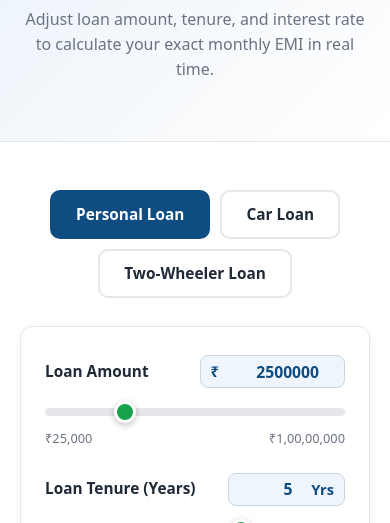
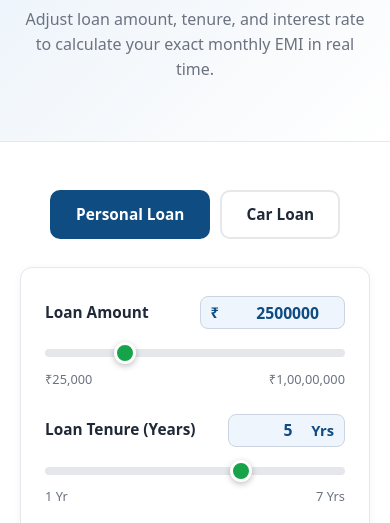
Before and after one commit to RohitDevLigri/umang-fincare, a plain HTML site: page emi-calculator.html in a window 390 px wide. Shown: the part 280-803 px from the top of the page. Drawn offline with Linux system fonts and the light colour scheme.

Commit message:
Fixed broken mobile css and dropdown scroll

```diff
--- a/emi-calculator.html
+++ b/emi-calculator.html
@@ -308,7 +308,6 @@
         <div class="calc-tabs" role="tablist" aria-label="Loan Type Tabs">
           <button type="button" class="calc-tab-btn active" role="tab" aria-selected="true" data-tab="personal">Personal Loan</button>
           <button type="button" class="calc-tab-btn" role="tab" aria-selected="false" data-tab="car">Car Loan</button>
-          <button type="button" class="calc-tab-btn" role="tab" aria-selected="false" data-tab="twowheeler">Two-Wheeler Loan</button>
         </div>
 
         <!-- ================================================================
```
